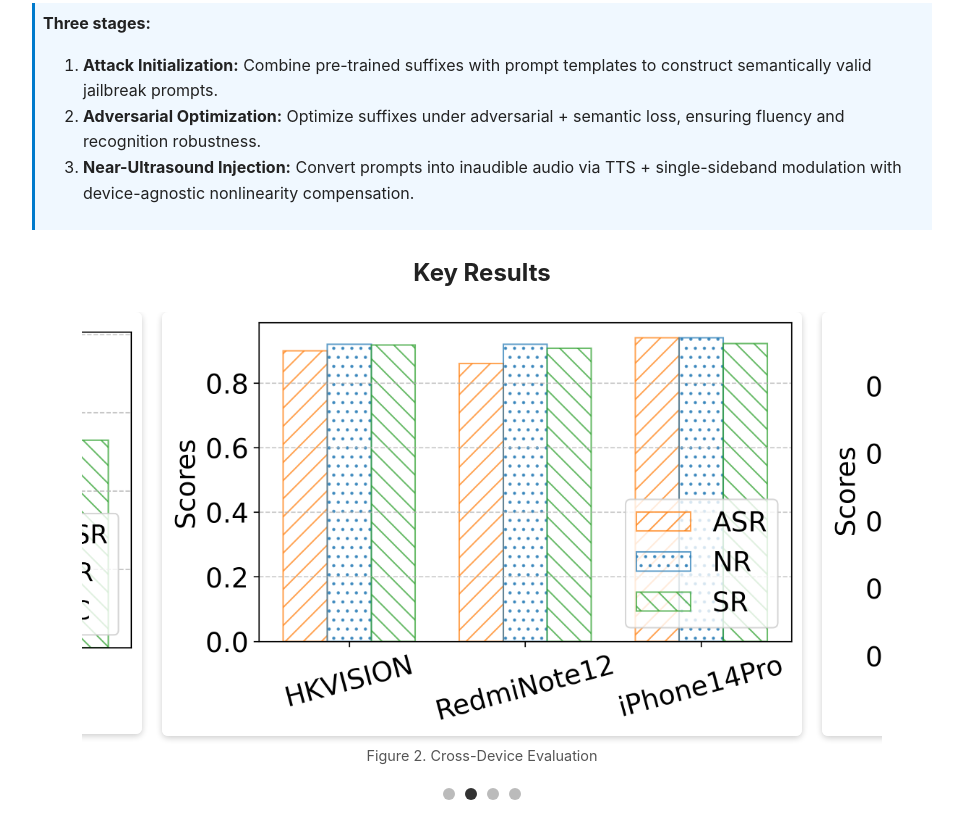
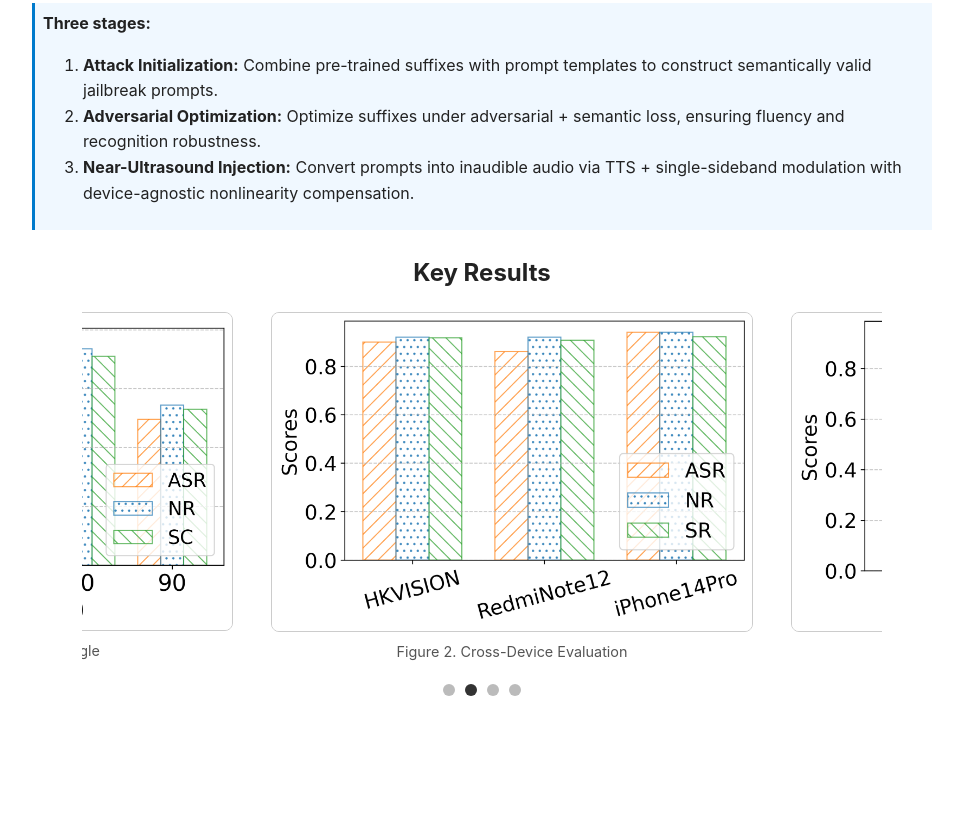
Before and after one commit to swhisper-jailbreak/swhisper-jailbreak.github.io, a plain HTML site: page index.html in a window 1280 px wide. Shown: the part 2126-2964 px from the top of the page, without its empty margins (158-1121 px from the left). After the commit the page ends 2862 px from the top, so only its background shows below. Drawn offline with Linux system fonts and the light colour scheme.

Commit message:
Add files via upload

```diff
--- a/index.html
+++ b/index.html
@@ -78,7 +78,7 @@
 
         <!-- 图像占位 -->
         <div style="text-align:center; margin-top:2rem;">
-          <img src="fig/pattern.png"
+          <img src="./fig/pattern.png"
                alt="System Overview of SWhisper"
                style="max-width:95%; height:auto; border:1px solid #ccc; border-radius:6px; display:block; margin:0 auto;">
           <p style="font-size:0.9em; color:#555; text-align:center;">
@@ -106,7 +106,7 @@
 
 
     <div style="text-align:center; margin-top:2rem;">
-      <img src="fig/introduction.png"
+      <img src="./fig/introduction.png"
            alt="lustration of inaudible jailbreak attacks against on-device LLMs under human-noisy environments. The attacker injects adversarial audio commands that are imperceptible to humans but captured by the device. Once jailbroken, the on-device LLM can be misused to trigger harmful behaviors."
            style="max-width:60%; height:auto; border:1px solid #ccc; border-radius:6px; display:block; margin:0 auto;">
       <p style="font-size:0.9em; color:#555; text-align:left;">
@@ -128,19 +128,19 @@
     <div class="carousel-container">
       <div class="carousel-slide">
         <figure>
-          <img src="fig/angle.png" alt="Result 1">
+          <img src="./fig/angle.png" alt="Result 1">
           <figcaption>Figure 1. Impact of Attack Angle</figcaption>
         </figure>
         <figure>
-          <img src="fig/device.png" alt="Result 2">
+          <img src="./fig/device.png" alt="Result 2">
           <figcaption>Figure 2. Cross-Device Evaluation</figcaption>
         </figure>
         <figure>
-          <img src="fig/distance.png" alt="Result 3">
+          <img src="./fig/distance.png" alt="Result 3">
           <figcaption>Figure 3. Effect of Distance</figcaption>
         </figure>
         <figure>
-          <img src="fig/method.png" alt="Result 4">
+          <img src="./fig/method.png" alt="Result 4">
           <figcaption>Figure 4. Comparison with Baselines</figcaption>
         </figure>
       </div>
@@ -161,23 +161,37 @@
         display: flex;
         transition: transform 0.8s ease-in-out;
       }
+      .carousel-slide figure {
+      flex: 0 0 70%;        /* 默认每张图占 70% 宽度 */
+      margin: 0 15px;       /* 左右各留 15px 空隙 */
+      display: flex;
+      flex-direction: column;
+      align-items: center;
+      transition: transform 0.5s ease; /* 切换时平滑动画 */
+    }
 
+    .carousel-slide img {
+      width: 100%;
+      height: auto;
+      border-radius: 8px;
+      border: 1px solid #ccc;
+    }
+
+    /* 在大屏幕（桌面端）上适当放大 */
+    @media (min-width: 1024px) {
       .carousel-slide figure {
-        flex: 0 0 80%;      /* 每张图占 80% 宽度 */
-        margin: 0 10px;     /* 左右间隔，能露出部分边 */
-        display: flex;
-        flex-direction: column;
-        align-items: center;
+        flex: 0 0 60%;    /* 桌面端更大一些 */
+        margin: 0 20px;   /* 两侧空隙也加大 */
       }
+    }
 
-      .carousel-slide img {
-        width: 100%;
-        max-height: 480px;
-        object-fit: contain;
-        border-radius: 6px;
-        box-shadow: 0 2px 6px rgba(0,0,0,0.2);
+    /* 在小屏幕（手机端）上稍微缩小 */
+    @media (max-width: 600px) {
+      .carousel-slide figure {
+        flex: 0 0 80%;    /* 占屏幕 80% */
+        margin: 0 10px;   /* 边缘留出 10px */
       }
-
+    }
       .carousel-slide figcaption {
         margin-top: 8px;
         font-size: 0.9em;
```
